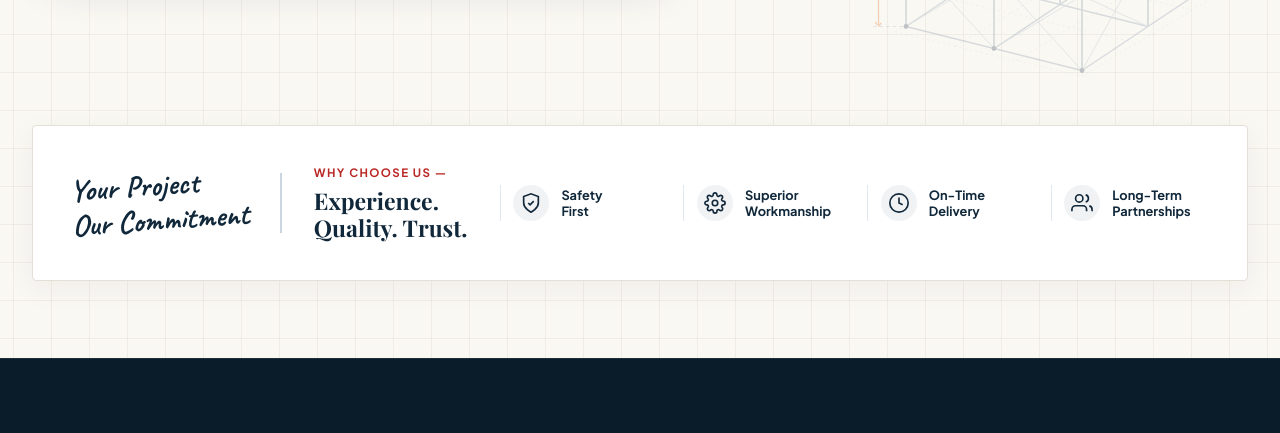
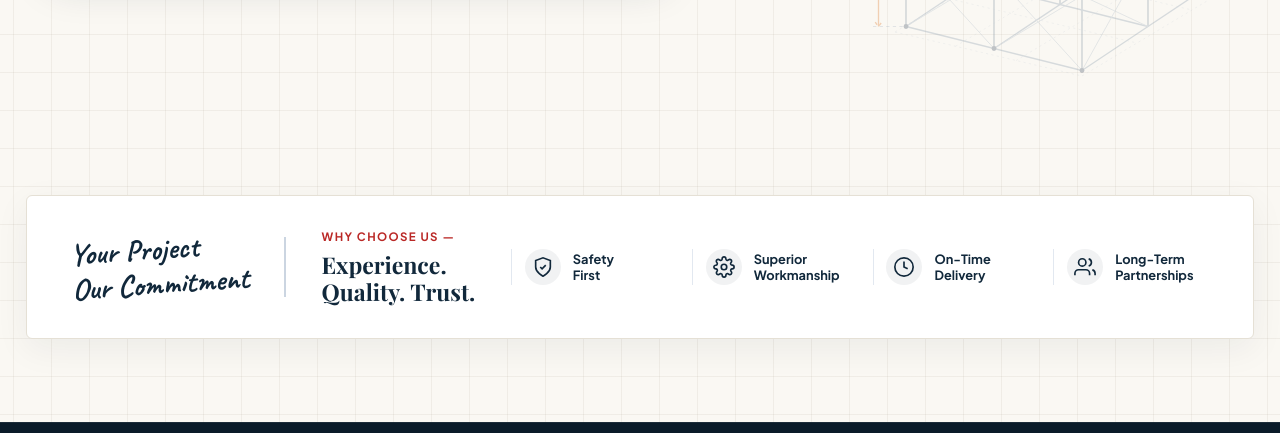
Before and after one commit to shamna24/rhombuscontractors, a website built with Vite: page services.html in a window 1280 px wide. Shown: the part 2550-2983 px from the top of the page. Built offline with nearby package versions, Linux system fonts and the light colour scheme; a web font is replaced by a local one.

Commit message:
Extend trust banner width and increase top spacing on services page

```diff
--- a/src/style.css
+++ b/src/style.css
@@ -2051,19 +2051,27 @@ body {
    WHY CHOOSE US / TRUST BANNER
    ========================================================================== */
 .services-trust-banner-section {
-  padding-bottom: clamp(4rem, 6vw, 6rem);
+  padding-top: clamp(3.5rem, 5.5vw, 6rem);
+  padding-bottom: clamp(4.5rem, 6.5vw, 6.5rem);
+}
+
+.services-trust-banner-section .site-container {
+  max-width: 1540px;
+  padding-left: clamp(1rem, 2vw, 2rem);
+  padding-right: clamp(1rem, 2vw, 2rem);
 }
 
 .services-trust-bar {
   background: #FFFFFF;
   border: 1.5px solid #E5E0D5;
-  border-radius: 4px;
-  box-shadow: 0 8px 30px rgba(17, 40, 59, 0.05);
-  padding: clamp(1.5rem, 3vw, 2.5rem) clamp(1.5rem, 3vw, 2.75rem);
-  display: flex;
-  align-items: center;
-  gap: clamp(1.5rem, 2.5vw, 2.75rem);
+  border-radius: 6px;
+  box-shadow: 0 10px 35px rgba(17, 40, 59, 0.06);
+  padding: clamp(1.75rem, 2.5vw, 2.5rem) clamp(2rem, 3.5vw, 3.5rem);
+  display: flex;
+  align-items: center;
+  gap: clamp(1.5rem, 2.8vw, 3.2rem);
   flex-wrap: nowrap;
+  width: 100%;
 }
 
 .trust-script-col {
```
